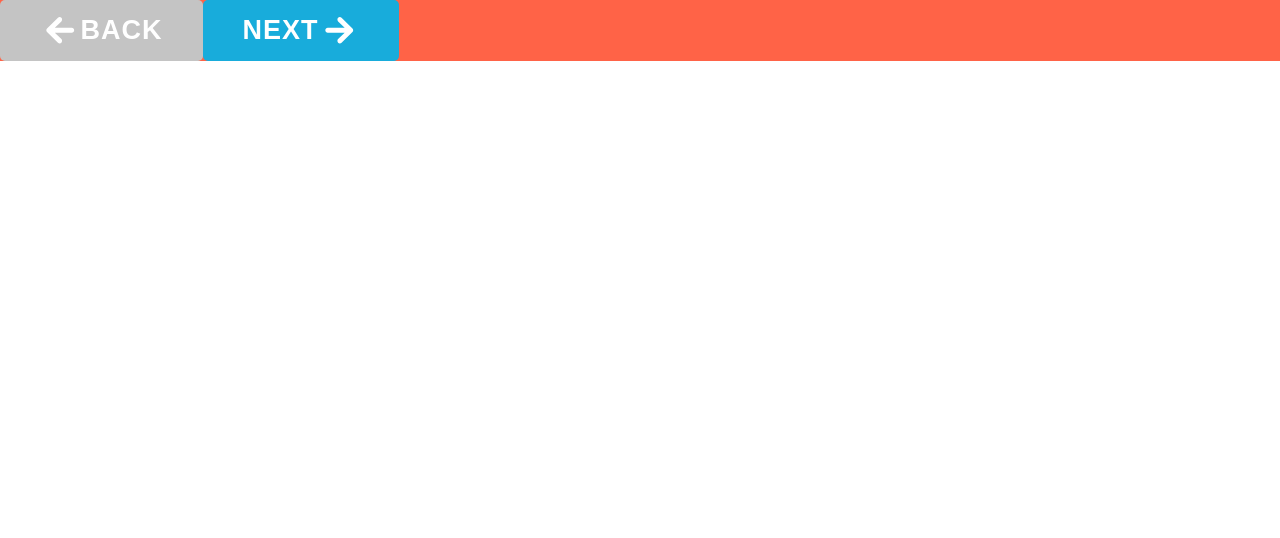
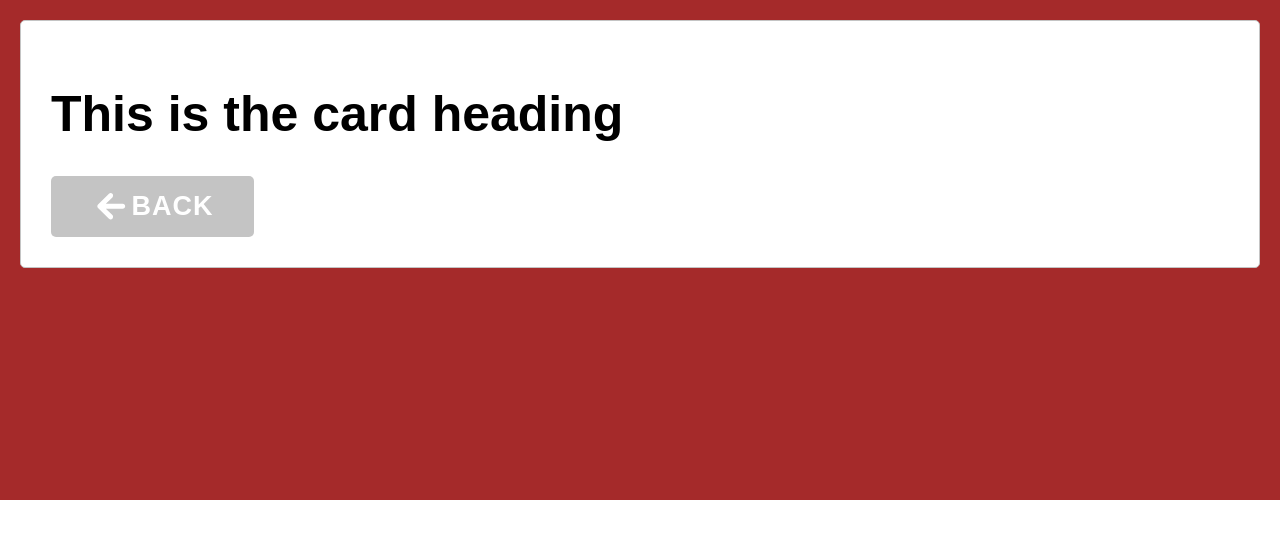
Before and after one commit to Emehado/ec-license-app, a React (Create React App) app: page / in a window 1280 px wide. Shown: the top 538 px of the page. Built offline with nearby package versions, Linux system fonts and the light colour scheme.

Commit message:
Build card component

```diff
--- a/src/App.tsx
+++ b/src/App.tsx
@@ -2,19 +2,31 @@ import React from "react";
 import { IconContext } from "react-icons";
 import iconsConfig from "./config/icons";
 import Button from "./components/Button";
+import Card from "./components/Card";
 import { IoMdArrowRoundForward, IoMdArrowRoundBack } from "react-icons/io";
 
 function App() {
   return (
     <IconContext.Provider value={iconsConfig}>
-      <div style={{ background: "tomato" }}>
-        <Button>
-          <IoMdArrowRoundBack />
-          Back
-        </Button>
-        <Button primary>
-          Next <IoMdArrowRoundForward />
-        </Button>
+      <div
+        style={{
+          display: "flex",
+          gap: "2rem",
+          justifyContent: "space-between",
+          height: 500,
+          background: "brown",
+          padding: "2rem",
+        }}
+      >
+        <div style={{ flex: 1 }}>
+          <Card>
+            <h1>This is the card heading</h1>
+            <Button>
+              <IoMdArrowRoundBack />
+              Back
+            </Button>
+          </Card>
+        </div>
       </div>
     </IconContext.Provider>
   );
--- /dev/null
+++ b/src/components/Card/Card.modules.css
@@ -0,0 +1,6 @@
+.card {
+  border: 1px solid var(--color-gray);
+  border-radius: 5px;
+  background-color: var(--color-light);
+  padding: 3rem;
+}
--- /dev/null
+++ b/src/components/Card/Card.tsx
@@ -0,0 +1,12 @@
+import React from "react";
+import "./Card.modules.css";
+
+interface CardProps {
+  children: React.ReactNode;
+}
+
+const Card: React.FC<CardProps> = ({ children }) => {
+  return <div className="card">{children}</div>;
+};
+
+export default Card;
--- /dev/null
+++ b/src/components/Card/index.ts
@@ -0,0 +1,2 @@
+import Card from "./Card";
+export default Card;
```
